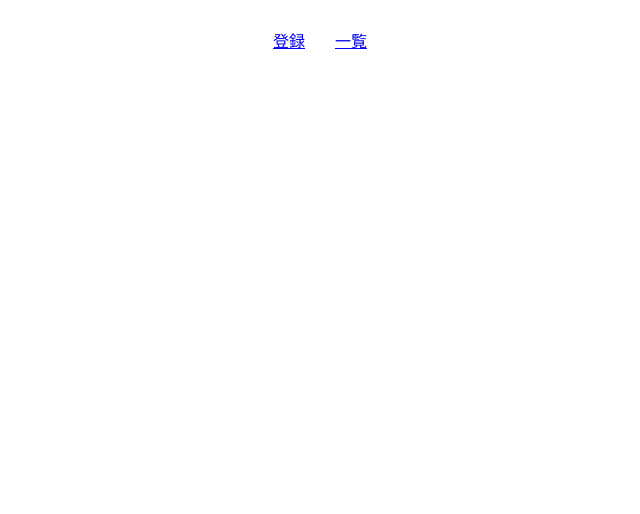
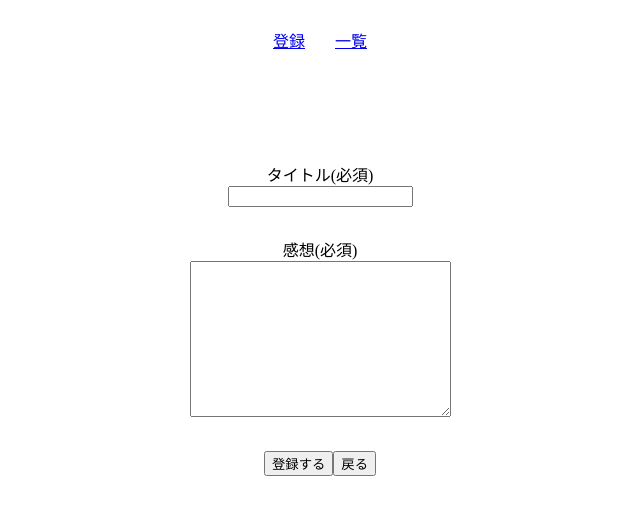
Before and after one commit to rikoysd/vue-kdorama-log, a Vue app: page /editLog in a window 1280 px wide. Shown: the top 514 px of the page, without its empty margins (320-960 px from the left). Built offline with nearby package versions, Linux system fonts and the light colour scheme.

Commit message:
register.vueの内容をコピペ

```diff
--- a/src/views/EditLog.vue
+++ b/src/views/EditLog.vue
@@ -1,17 +1,50 @@
 <template>
   <div>
-
+    <div class="edit-log">
+      <div class="error">{{ titleError }}</div>
+      <div class="item">
+        <div>タイトル(必須)</div>
+        <input type="text" v-model="title" />
+      </div>
+      <div class="error">{{ textError }}</div>
+      <div class="item">
+        <div>感想(必須)</div>
+        <textarea cols="30" rows="10" v-model="text"></textarea>
+      </div>
+      <button type="button" v-on:click="registerLog">登録する</button>
+      <button type="button">戻る</button>
+    </div>
   </div>
 </template>
 
 <script lang="ts">
 import { Component, Vue } from "vue-property-decorator";
 @Component
-export default class XXXComponent extends Vue {
-
-}
+export default class XXXComponent extends Vue {}
 </script>
 
 <style scoped>
+.edit-log {
+  margin-top: 90px;
+  text-align: center;
+}
 
+.tab {
+  display: flex;
+  justify-content: center;
+  margin-bottom: 40px;
+}
+
+.menu {
+  margin: 0 15px;
+}
+
+.error {
+  font-size: 10px;
+  color: red;
+}
+
+.item {
+  margin-bottom: 30px;
+}
 </style>
```
